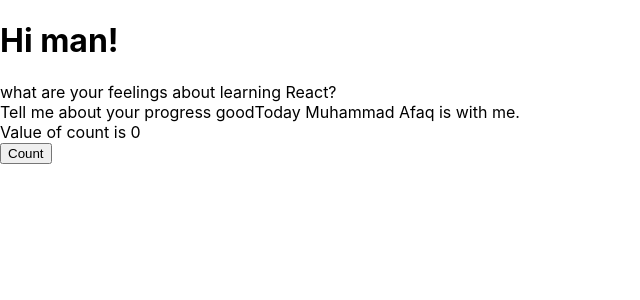
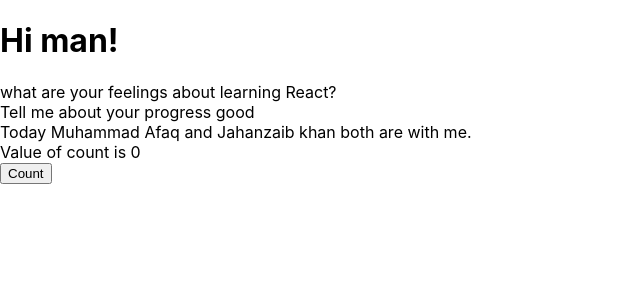
Before and after one commit to imranzafar1987/bootcamp-react-app, a React (Create React App) app: page / in a window 1280 px wide. Shown: the top 300 px of the page, without its empty margins (0-640 px from the left). Built offline with nearby package versions, Linux system fonts and the light colour scheme.

Commit message:
jahanzaib is also with me

```diff
--- a/src/Student.js
+++ b/src/Student.js
@@ -4,7 +4,8 @@ function Student(props) {
   return (
     <div>
       Tell me about your progress {props.progress}
-      Today Muhammad Afaq is with me.
+      <br />
+      Today Muhammad Afaq and Jahanzaib khan both are with me.
     </div>
   );
 }
```
